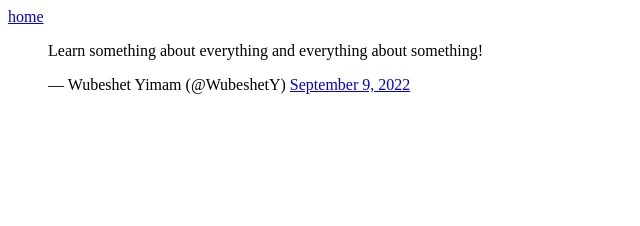
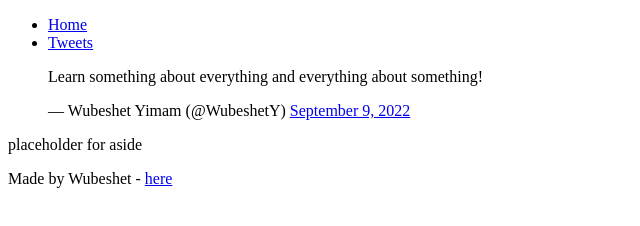
Before and after one commit to wubeshetA/alu-web-development, a plain HTML site: page html_basic/tweets.html in a window 1280 px wide. Shown: the whole page, without its empty margins (0-640 px from the left). Drawn offline with Linux system fonts and the light colour scheme.

Commit message:
add header main and footer element

```diff
--- a/html_basic/tweets.html
+++ b/html_basic/tweets.html
@@ -7,9 +7,25 @@
     <title>Tweets</title>
 </head>
 <body>
-    <a href="./index.html">
-        home
-    </a>
-    <blockquote class="twitter-tweet"><p lang="en" dir="ltr">Learn something about everything and everything about something!</p>&mdash; Wubeshet Yimam (@WubeshetY) <a href="https://twitter.com/WubeshetY/status/1568348214453047296?ref_src=twsrc%5Etfw">September 9, 2022</a></blockquote> <script async src="https://platform.twitter.com/widgets.js" charset="utf-8"></script>
+    <header>
+        <ul>
+            <li><a href="./index.html">Home</a></li>
+            <li><a href="./tweets.html">Tweets</a></li>
+        </ul>
+    </header>
+    <main>
+        <article>
+            <blockquote class="twitter-tweet"><p lang="en" dir="ltr">Learn something about everything and everything about something!</p>&mdash; Wubeshet Yimam (@WubeshetY) <a href="https://twitter.com/WubeshetY/status/1568348214453047296?ref_src=twsrc%5Etfw">September 9, 2022</a></blockquote> <script async src="https://platform.twitter.com/widgets.js" charset="utf-8" alt="tweets"></script>
+        </article>
+        <aside>
+            <p>placeholder for aside</p>
+        </aside>
+    </main>
+    <footer>
+        Made by Wubeshet - <a href="https://linkedin/in/wubeshet" target="_blank">here</a>
+
+    </footer>
+
+
 </body>
 </html>
```
Also changed, not shown: html_basic/index.html (+19 -1 lines).
